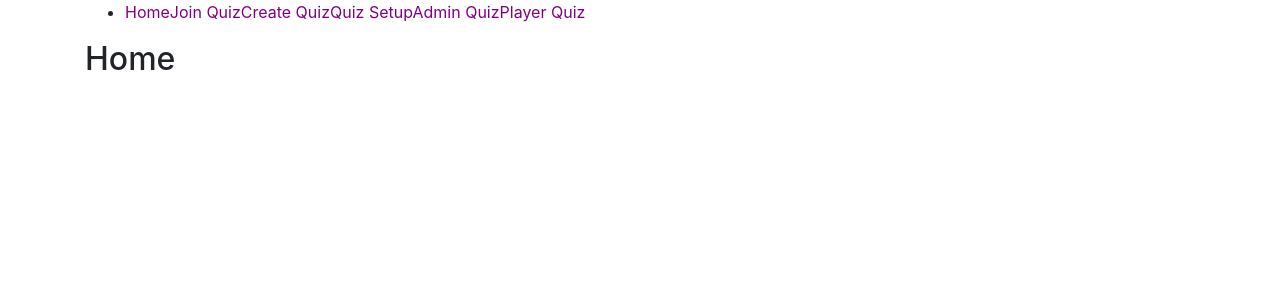
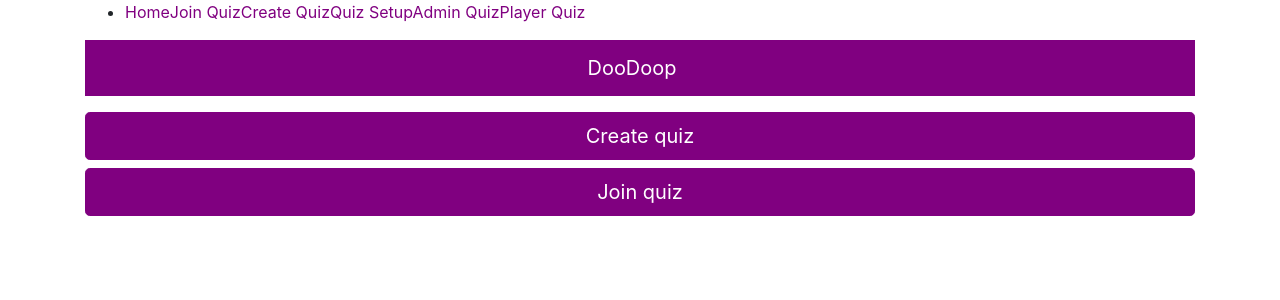
Before and after one commit to joshuaswift/doodoop, a React (Create React App) app: page / in a window 1280 px wide. Shown: the top 300 px of the page. Built offline with nearby package versions, Linux system fonts and the light colour scheme.

Commit message:
Add home page

```diff
--- a/src/App.js
+++ b/src/App.js
@@ -1,7 +1,7 @@
 import React from "react";
 import { BrowserRouter as Router, Switch, Route, Link } from "react-router-dom";
-import { AdminQuiz, CreateQuiz, JoinQuiz, PlayerQuiz, QuizSetup } from "../src/pages/index";
-import {Container} from 'react-bootstrap';
+import { AdminQuiz, CreateQuiz, JoinQuiz, PlayerQuiz, QuizSetup, Home } from "../src/pages/index";
+import { Container } from 'react-bootstrap';
 import "bootstrap/dist/css/bootstrap.min.css";
 import "./App.scss";
 
@@ -48,7 +48,3 @@ export default function App() {
     </Router>
   );
 }
-
-function Home() {
-  return <h2>Home</h2>;
-}
--- /dev/null
+++ b/src/pages/home.js
@@ -0,0 +1,17 @@
+import React from "react";
+import { Button } from 'react-bootstrap';
+import DooDoopHeader from '../molecules/doodoop-header';
+
+export default function JoinQuiz() {
+  return (
+    <>
+      <DooDoopHeader />
+      <Button size="lg" block variant="primary" type="submit">
+        Create quiz
+      </Button>
+      <Button size="lg" block variant="primary" type="submit">
+        Join quiz
+      </Button>
+    </>
+  );
+}
--- a/src/pages/index.js
+++ b/src/pages/index.js
@@ -3,5 +3,6 @@ import CreateQuiz from './create-quiz';
 import JoinQuiz from './join-quiz';
 import PlayerQuiz from './player-quiz';
 import QuizSetup from './quiz-setup';
+import Home from './home';
 
-export { AdminQuiz, CreateQuiz, JoinQuiz, PlayerQuiz, QuizSetup };
+export { AdminQuiz, CreateQuiz, JoinQuiz, PlayerQuiz, QuizSetup, Home };
```
